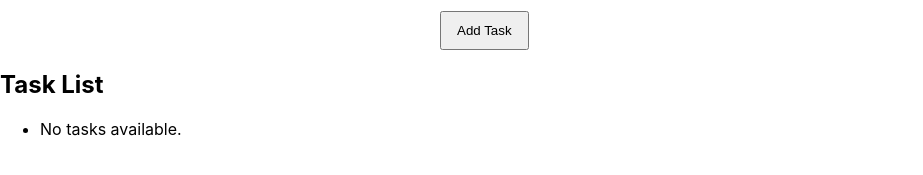
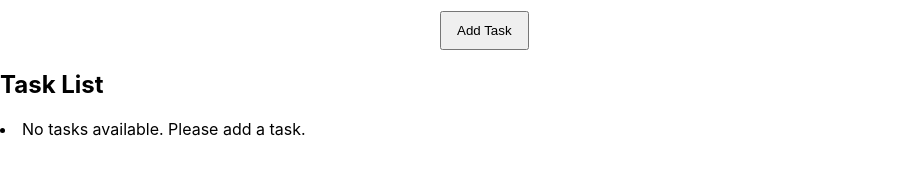
Before and after one commit to niteshpthorat/TaskManagementApp, a React (Create React App) app in the folder task-management-app/: page / in a window 1280 px wide. Shown: the part 293-468 px from the top of the page, without its empty margins (0-923 px from the left). Built offline with nearby package versions, Linux system fonts and the light colour scheme.

Commit message:
Addition of Edit and Delete Tasks

```diff
--- a/task-management-app/src/App.tsx
+++ b/task-management-app/src/App.tsx
@@ -4,17 +4,21 @@ import TaskForm from './components/TaskForm';
 import { Task } from './models/Task';
 import useLocalStorage from './hooks/useLocalStorage';
 
-// Define the initial state as an empty array of tasks
+// Defining as empty array for intital state
 const initialState: Task[] = [];
 
-type Action = { type: 'ADD_TASK'; payload: Task };
-
 // Define the reducer function to manage task state
-const reducer = (state: Task[], action: Action): Task[] => {
-    if (action.type === 'ADD_TASK') {
-        return [...state, action.payload];
+const reducer = (state: Task[], action: any): Task[] => {
+    switch (action.type) {
+      case 'ADD_TASK':
+          return [...state, action.payload];
+      case 'EDIT_TASK':
+          return state.map(task => task.id === action.payload.id ? action.payload : task);
+      case 'DELETE_TASK':
+          return state.filter(task => task.id !== action.payload);
+      default:
+          return state;
     }
-    return state;
 };
 
 const App: React.FC = () => {
--- a/task-management-app/src/components/TaskList.tsx
+++ b/task-management-app/src/components/TaskList.tsx
@@ -1,4 +1,4 @@
-import React from 'react';
+import React, { useState } from 'react';
 import { Task } from '../models/Task';
 
 interface TaskListProps {
@@ -7,26 +7,84 @@ interface TaskListProps {
 }
 
 const TaskList: React.FC<TaskListProps> = ({ tasks, dispatch }) => {
-    // Display of Tasks
-    const renderTaskItem = (task: Task) => (
+
+    const [editingTaskId, setEditingTaskId] = useState<string | null>(null);
+    const [updatedDescription, setUpdatedDescription] = useState('');
+    const [updatedDueDate, setUpdatedDueDate] = useState('');
+    const [updatedCategory, setUpdatedCategory] = useState('');
+
+
+    const renderTask = (task: Task) => (
+
             <li key={task.id}>
+                {editingTaskId === task.id ? (
+                    <div>
+                        <input
+                            type="text"
+                            value={updatedDescription}
+                            onChange={(e) => setUpdatedDescription(e.target.value)}
+                        />
+                        <input
+                            type="date"
+                            value={updatedDueDate}
+                            onChange={(e) => setUpdatedDueDate(e.target.value)}
+                        />
+                        <select
+                            value={updatedCategory}
+                            onChange={(e) => setUpdatedCategory(e.target.value)}
+                        >
+                            <option value="Work">Work</option>
+                            <option value="Personal">Personal</option>
+                            <option value="Urgent">Urgent</option>
+                        </select>
+                        <button onClick={() => handleEditSave(task.id)}>Save</button>
+                        <button onClick={() => setEditingTaskId(null)}>Cancel</button>
+                    </div>
+                ) : (
+                    <div>
                         {task.description} : {task.isComplete ? 'Complete' : 'Incomplete'}
                         - Due: {task.dueDate.toLocaleDateString()} - Category : {task.category}
+                        <button onClick={() => handleEditStart(task)}>Edit</button>
+                        <button onClick={() => handleDelete(task.id)}>Delete</button>
+                    </div>
+                )}
             </li>
     );
 
+    const handleDelete = (id: string) => {
+        dispatch({ type: 'DELETE_TASK', payload: id });
+    };
+
+    const handleEditStart = (task: Task) => {
+        setEditingTaskId(task.id);
+        setUpdatedDescription(task.description);
+        setUpdatedDueDate(task.dueDate.toISOString().substring(0, 10));
+        setUpdatedCategory(task.category);
+    };
+
+    const handleEditSave = (taskId: string) => {
+        const updatedTask: Task = {
+            id: taskId,
+            description: updatedDescription,
+            dueDate: new Date(updatedDueDate),
+            category: updatedCategory,
+            subtasks: [], // Will update once the subtasks part is added
+            isComplete: false,
+        };
+        dispatch({ type: 'EDIT_TASK', payload: updatedTask });
+        setEditingTaskId(null);
+    };
+
     return (
+
         <div>
             <h2>Task List</h2>
-            <ul>
-                {tasks.length > 0 ? (
-                    tasks.map(renderTaskItem)
+            {tasks.length === 0 ? (
+                <li>No tasks available. Please add a task.</li>
             ) : (
-                    <li>No tasks available.</li>
+                <ul>{tasks.map(renderTask)}</ul>
             )}
-            </ul>
         </div>
     );
 };
-
 export default TaskList;
```
Lines whose indentation alone changed are shown as unchanged.
